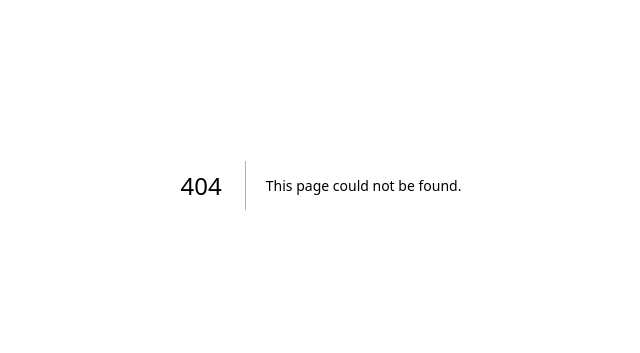
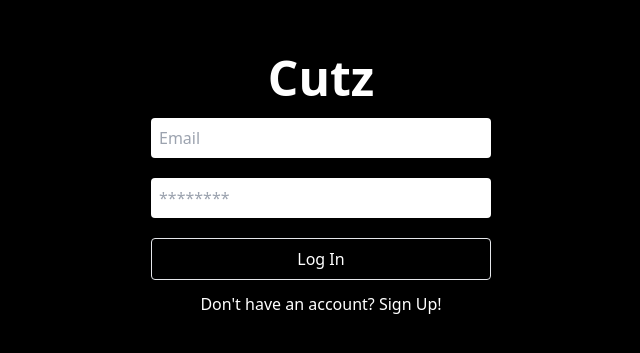
Before and after one commit to DavidJoao/cutz, a Next.js app: page /login in a window 1280 px wide. Before the commit this address had no page. Shown: the part 215-568 px from the top of the page, without its empty margins (319-959 px from the left). Built offline with nearby package versions, Linux system fonts and the light colour scheme.

Commit message:
CREATE Login Page, need to add functionality to form

```diff
--- /dev/null
+++ b/src/app/login/page.js
@@ -0,0 +1,31 @@
+'use client'
+import React from 'react'
+import { useForm, getValues } from 'react-hook-form'
+import Link from 'next/link'
+
+const Login = () => {
+
+  const {
+    register,
+    handleSubmit,
+    watch,
+    getValues,
+    formState: { errors },
+} = useForm();
+
+  const onSubmit = (data) => console.log(data)
+
+  return (
+    <div className='w-full h-screen bg-black flex flex-col items-center justify-center text-white'>
+      <h1 className="text-center font-bold text-5xl">Cutz</h1>
+      <form className="flex flex-col gap-5 mt-4" onSubmit={handleSubmit(onSubmit)}>
+        <input placeholder='Email' className='input' {...register("email")}/>
+        <input placeholder='********' type='password' className='input' {...register("password")}/>
+        <input type='submit' className='primary-button' value={"Log In"}/>
+      </form>
+      <Link href={"/signup"} className="text-white mt-3">Don't have an account? Sign Up!</Link>
+    </div>
+  )
+}
+
+export default Login
```
